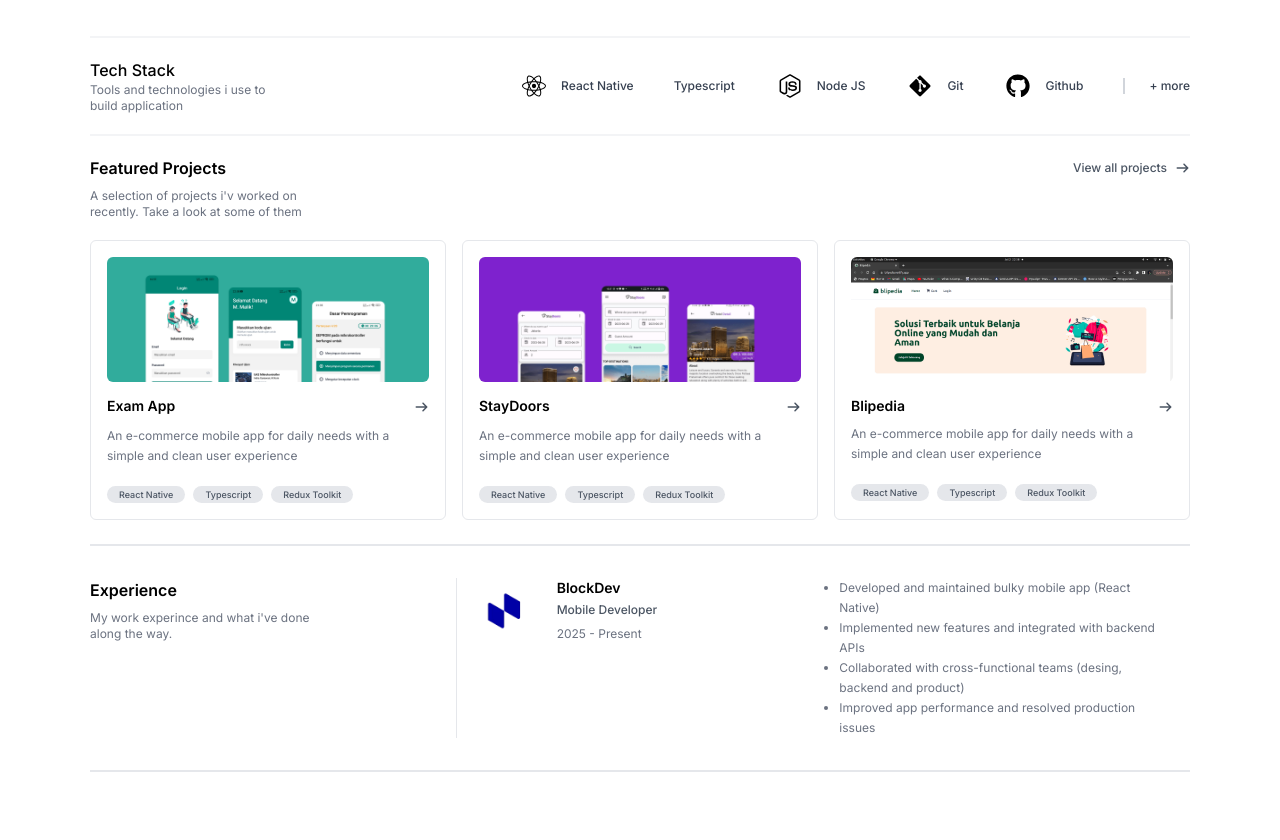
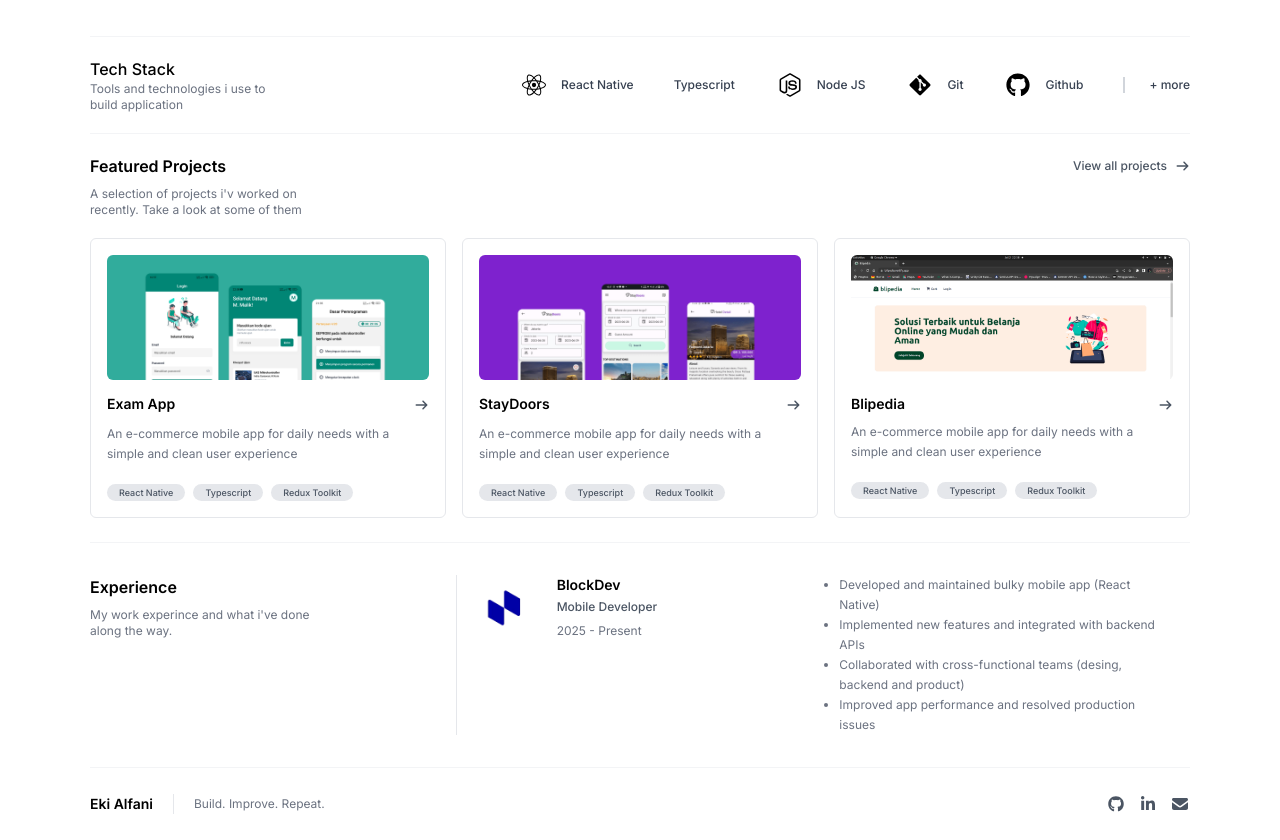
Before and after one commit to ekialfani/portfolio, a React (Create React App) app: page /about in a window 1280 px wide. Shown: the part 400-1240 px from the top of the page. Before the commit the page ends 1212 px from the top, so only its background shows below. Built offline with nearby package versions, Linux system fonts and the light colour scheme.

Commit message:
feat(about): add footer

```diff
--- a/src/components/Navbar.js
+++ b/src/components/Navbar.js
@@ -15,7 +15,7 @@ function Navbar() {
 
   return (
     <nav
-      className={`sticky top-0 right-0 z-40 max-w-[1100px] h-[55px] mx-auto flex justify-between border-b-2 border-gray-100 dark:border-b-gray-800 bg-white dark:bg-slate-900`}
+      className={`sticky top-0 right-0 z-40 max-w-[1100px] h-[55px] mx-auto flex justify-between border-b border-gray-100 dark:border-b-gray-800 bg-white dark:bg-slate-900`}
     >
       <NavLink className="h-full hidden md:flex items-center" to="/about">
         <h1 className="text-md font-semibold text-black dark:text-white">
--- a/src/pages/About.js
+++ b/src/pages/About.js
@@ -1,18 +1,19 @@
 import {
   faGitAlt,
   faGithub,
+  faLinkedinIn,
   faNodeJs,
   faReact,
   faTypescript,
 } from "@fortawesome/free-brands-svg-icons";
-import { faArrowRight } from "@fortawesome/free-solid-svg-icons";
+import { faArrowRight, faEnvelope } from "@fortawesome/free-solid-svg-icons";
 import { FontAwesomeIcon } from "@fortawesome/react-fontawesome";
 import React from "react";
 
 function Home() {
   return (
     <div className="w-full relative">
-      <div className="flex gap-x-10 pt-14 pb-10 border-b-2 border-b-gray-100 dark:border-b-gray-800">
+      <div className="flex gap-x-10 pt-14 pb-10 border-b border-b-gray-100 dark:border-b-gray-800">
         {/* LEFT */}
         <div className="flex-1">
           <h1 className="text-md text-gray-600 mb-1 dark:text-gray-400">
@@ -59,7 +60,7 @@ function Home() {
         </div>
       </div>
 
-      <div className="flex items-center py-5 border-b-2 border-b-gray-100 dark:border-b-gray-800">
+      <div className="flex items-center py-5 border-b border-b-gray-100 dark:border-b-gray-800">
         <div className="flex-1">
           <h2 className="text-md font-medium dark:text-white">Tech Stack</h2>
           <p className="text-xs text-gray-500 max-w-[200px]">
@@ -120,7 +121,7 @@ function Home() {
         </div>
       </div>
 
-      <div className="pt-5 pb-6 border-b-2 border-b-gray-200">
+      <div className="pt-5 pb-6 border-b border-b-gray-100">
         <div>
           <div className="flex justify-between">
             <p className="text-md font-semibold">Featured Projects</p>
@@ -242,7 +243,7 @@ function Home() {
         </div>
       </div>
 
-      <div className="grid grid-cols-3 py-8 border-b-2 border-b-gray-200 mb-10">
+      <div className="grid grid-cols-3 py-8 border-b border-b-gray-100">
         <div className="pr-12 border-r border-gray-200">
           <h2 className="text-md font-semibold">Experience</h2>
           <p className="text-xs text-gray-500 max-w-[250px] mt-2">
@@ -250,11 +251,14 @@ function Home() {
           </p>
         </div>
         <div className="flex flex-row gap-x-5 items-start px-4">
-          <img
-            className="w-16 h-16"
-            src="/images/blockdev-logo.webp"
-            alt="blockdev-logo"
-          />
+          <a href="https://blocdev.id/">
+            <img
+              className="w-16 h-16"
+              src="/images/blockdev-logo.webp"
+              alt="blockdev-logo"
+            />
+          </a>
+
           <div>
             <h4 className="text-sm font-semibold">BlockDev</h4>
             <h5 className="text-xs font-medium text-gray-600 mt-1">
@@ -279,6 +283,34 @@ function Home() {
           </li>
         </ul>
       </div>
+
+      <footer className="flex justify-between py-6">
+        <div className="flex items-center">
+          <h1 className="text-sm font-semibold pr-5 border-r border-gray-200">
+            <a href="/about">Eki Alfani</a>
+          </h1>
+          <p className="text-xs pl-5 text-gray-500">Build. Improve. Repeat.</p>
+        </div>
+        <div className="flex items-center gap-x-3 text-gray-600">
+          <a
+            href="https://github.com/ekialfani"
+            target="_blank"
+            rel="noreferrer"
+          >
+            <FontAwesomeIcon icon={faGithub} />
+          </a>
+          <a
+            href="https://www.linkedin.com/in/eki-alfani/"
+            target="_blank"
+            rel="noreferrer"
+          >
+            <FontAwesomeIcon icon={faLinkedinIn} />
+          </a>
+          <a href="mailto:ekialfani15@gmail.com">
+            <FontAwesomeIcon icon={faEnvelope} />
+          </a>
+        </div>
+      </footer>
     </div>
   );
 }
```
